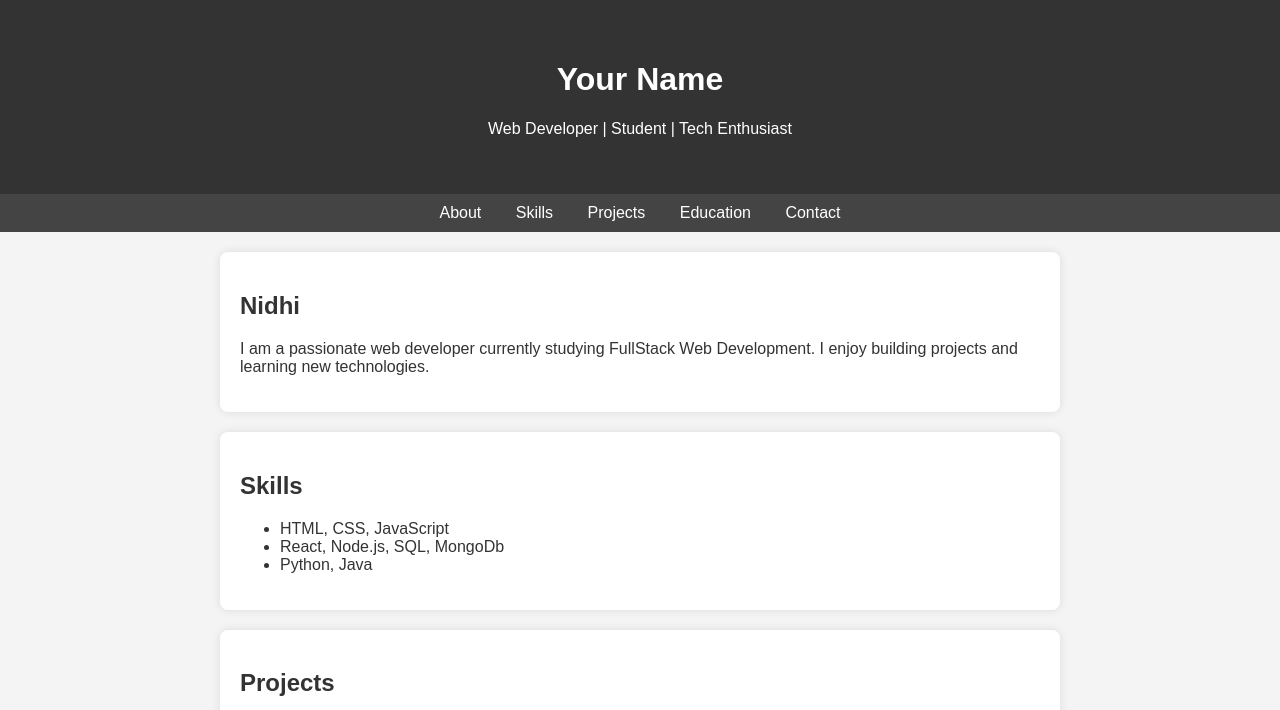
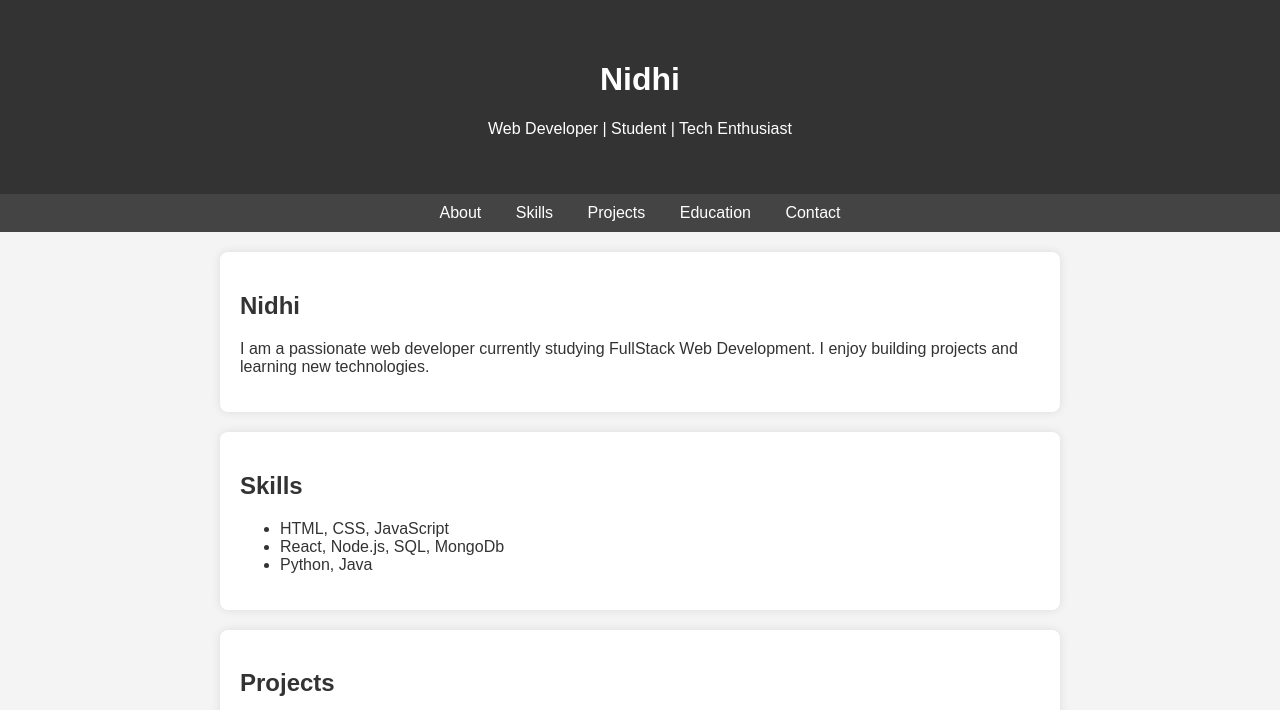
Before and after one commit to nidhiisharma07/Portfolio, a plain HTML site: page index.html in a window 1280 px wide. Shown: the top 710 px of the page. Drawn offline with Linux system fonts and the light colour scheme.

Commit message:
Update index.html

```diff
--- a/index.html
+++ b/index.html
@@ -8,7 +8,7 @@
 <body>
 
 <header>
-  <h1>Your Name</h1>
+  <h1>Nidhi</h1>
   <p>Web Developer | Student | Tech Enthusiast</p>
 </header>
 
```
